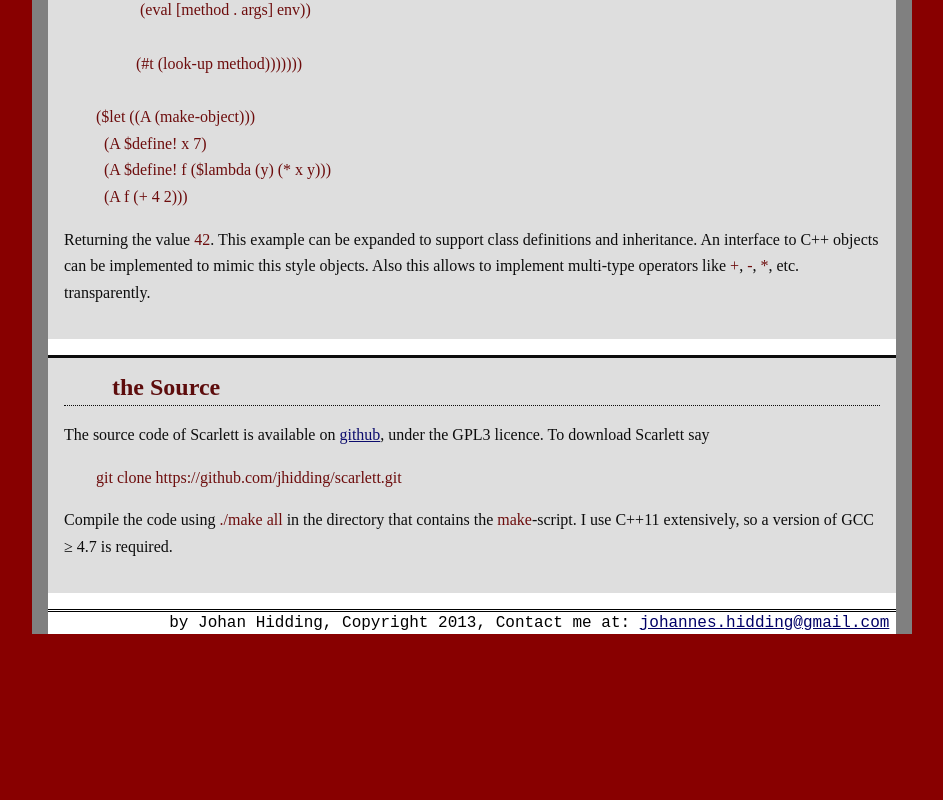
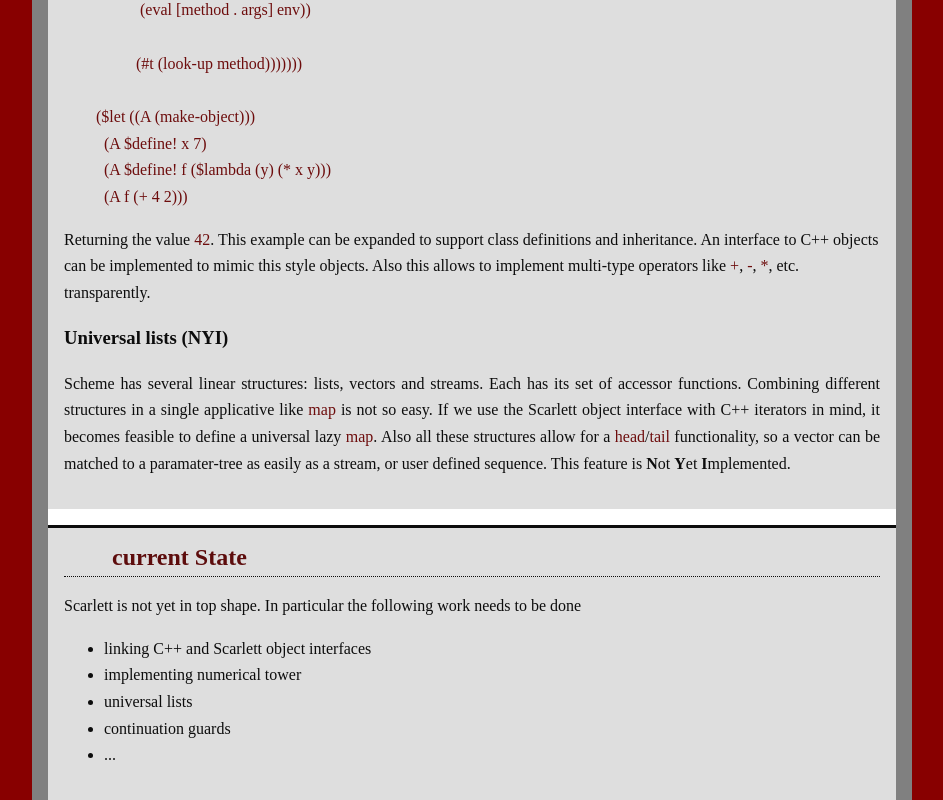
Before and after one commit to jhidding/scarlett, a plain HTML site: page index.html in a window 1280 px wide. Shown: the part 2000-2800 px from the top of the page, without its empty margins (168-1111 px from the left). Before the commit the page ends 2634 px from the top, so only its background shows below. Drawn offline with Linux system fonts and the light colour scheme.

Commit message:
current state / todo added

```diff
--- a/index.html
+++ b/index.html
@@ -14,6 +14,7 @@
 		<div id="navigation">
 			<a href="#about">(About)</a>
 			<a href="#language">(the Language)</a>
+			<a href="#state">(current State)</a>
 			<a href="#source">(the Source)</a>
 		</div>
 		<div class="block">
@@ -107,8 +108,28 @@
 			Returning the value <tt>42</tt>. This example can be expanded to support class definitions
 			and inheritance. An interface to C++ objects can be implemented
 			to mimic this style objects. Also this allows to implement multi-type operators like
-			<tt>+</tt>, <tt>-</tt>, <tt>*</tt>, etc. transparently.
+			<tt>+</tt>, <tt>-</tt>, <tt>*</tt>, etc. transparently. </p>
+
+			<h3>Universal lists (NYI)</h3>
+			<p>Scheme has several linear structures: lists, vectors and streams. Each has its set of
+			accessor functions. Combining different structures in a single applicative like <tt>map</tt>
+			is not so easy. If we use the Scarlett object interface with C++ iterators in mind,
+			it becomes feasible to define a universal lazy <tt>map</tt>. Also all these structures
+			allow for a <tt>head</tt>/<tt>tail</tt> functionality, so a vector can be matched
+			to a paramater-tree as easily as a stream, or user defined sequence. This feature is
+			<b>N</b>ot <b>Y</b>et <b>I</b>mplemented.
 			</p> </div>
+
+		<div class="block">
+			<a id="state"><h2>current State</h2></a>
+			<p> Scarlett is not yet in top shape. In particular the following work needs to be done
+			<ul>
+				<li> linking C++ and Scarlett object interfaces
+				<li> implementing numerical tower
+				<li> universal lists
+				<li> continuation guards
+				<li> ...
+			</ul> </p> </div>
 
 		<div class="block">
 			<a id="source"><h2>the Source</h2></a>
```
